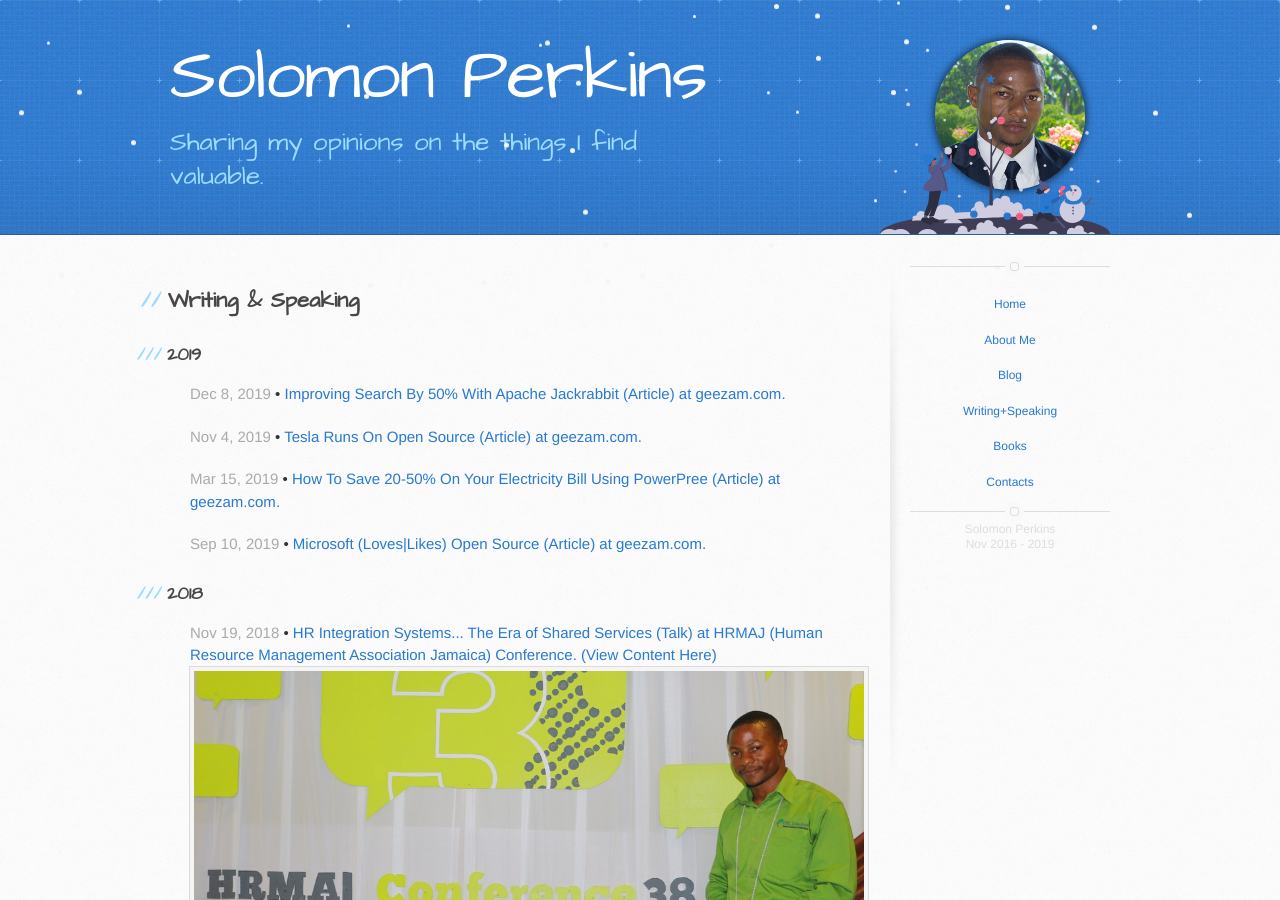
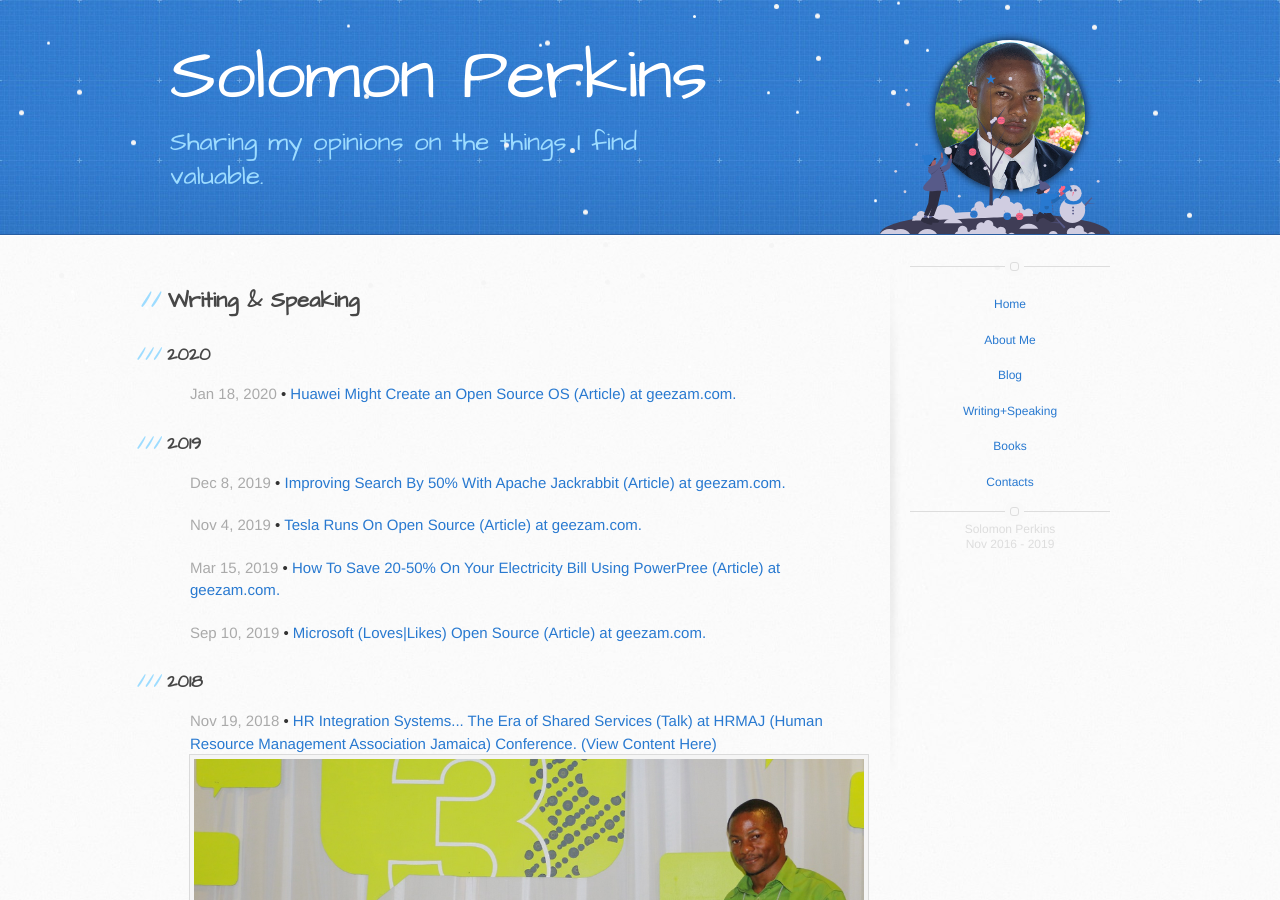
Before and after one commit to SolomonPerkins/solomonperkins.github.io, a Jekyll site: the page built from writing+speaking.html, in a window 1280 px wide and 900 px high. Built offline with Jekyll 4.4.1, drawn with Linux system fonts in a browser that asks for light colours.

Commit message:
Updatig new writing

```diff
--- a/_data/writingspeaking.yml
+++ b/_data/writingspeaking.yml
@@ -1,3 +1,8 @@
+- type: writing
+  title: "Huawei Might Create an Open Source OS"
+  location: "<a href='https://geezam.com/huawei-might-create-an-open-source-os/'>geezam.com</a>"
+  date: 2020-01-18
+
 - type: writing
   title: "Improving Search By 50% With Apache Jackrabbit"
   location: "<a href='https://geezam.com/improve-search-experience-with-jackrabbit/'>geezam.com</a>"
```
